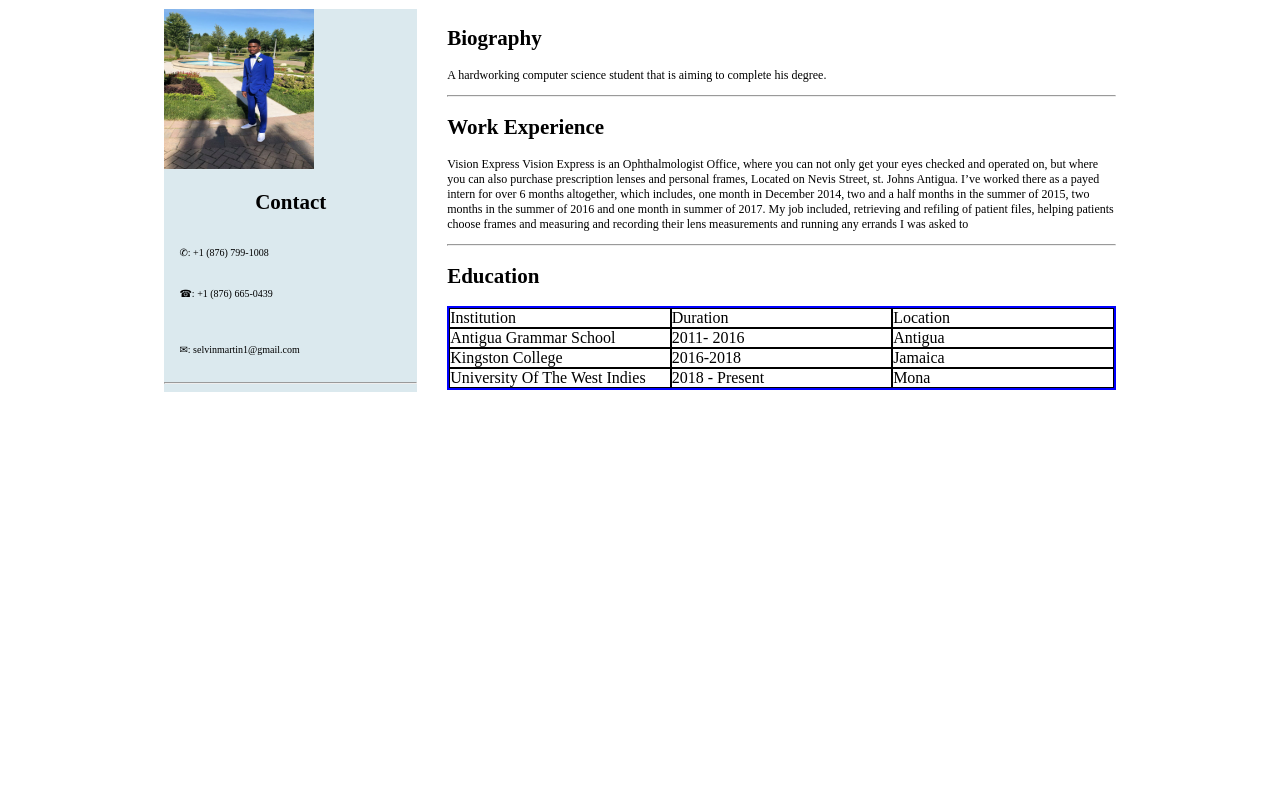
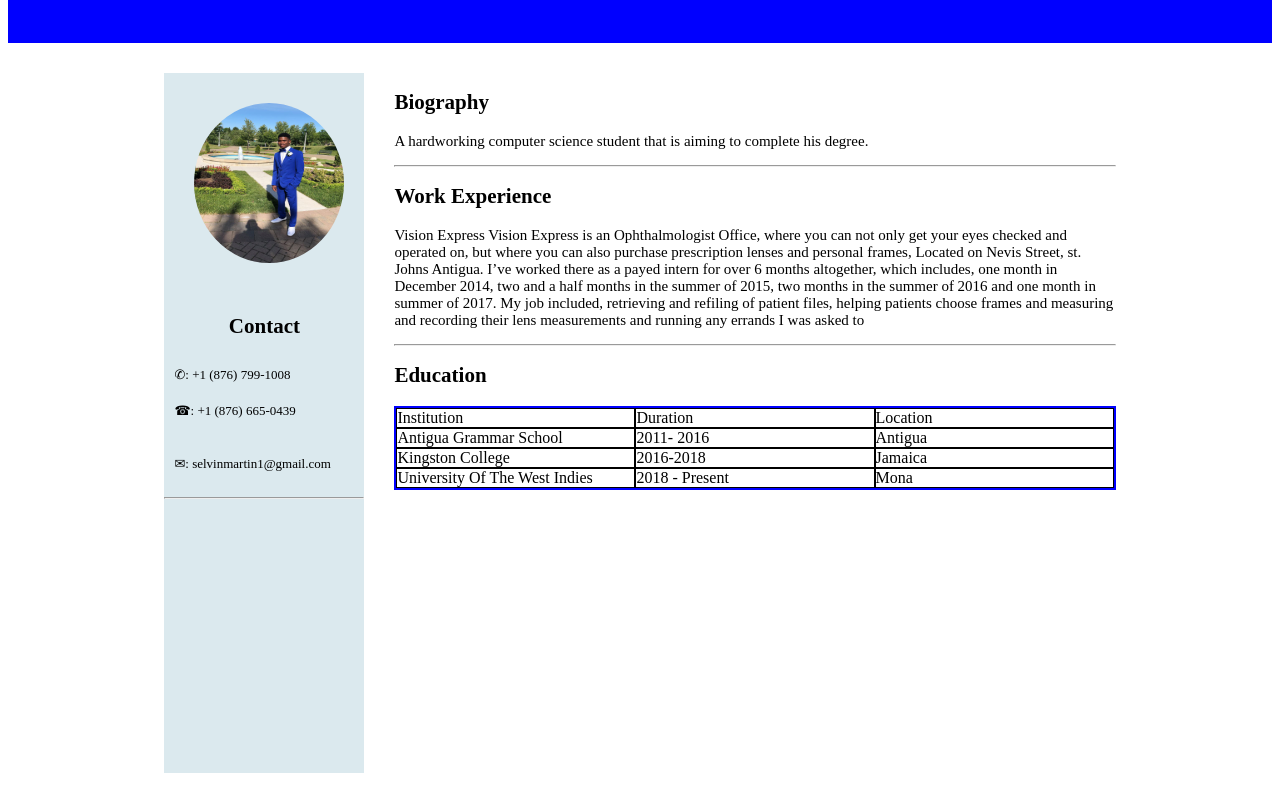
Before and after one commit to keddon21/keddon22.github.io, a plain HTML site: page index.html in a window 1280 px wide. Shown: the part 115-926 px from the top of the page. Before the commit the page ends 800 px from the top, so only its background shows below. Drawn offline with Linux system fonts and the light colour scheme.

Commit message:
final version of css code

```diff
--- a/styles.css
+++ b/styles.css
@@ -1,6 +1,6 @@
 .grid-container {
   display: grid;
-  grid-template: 15% 2fr 10% / 10% 20% 3fr 10%;
+  grid-template: 150px 700px 10% / 10% 200px 3fr 10%;
   grid-gap: 30px;
 }
 
@@ -45,16 +45,19 @@
   position: relative;
   width: 100%;
   display: block;
-  font-size: 10px;
-  padding: 15px;
+  font-size: 13px ;
+  padding: 10px ;
 }
 
   .a{ text-align: center;}
 
 
- #contact img {
-  border-radius: 50%;
-  padding:15px;
+
+ img {
+  border-radius: 50% ;
+  padding: 15% ;
+  border-image: 20px;
+
   }
 
   .item3 {
@@ -71,7 +74,7 @@
   }
 
   p {
-  font-size: 12px;
+  font-size: 15px;
 }
 h1 {
   font-family:"Arial";
```
